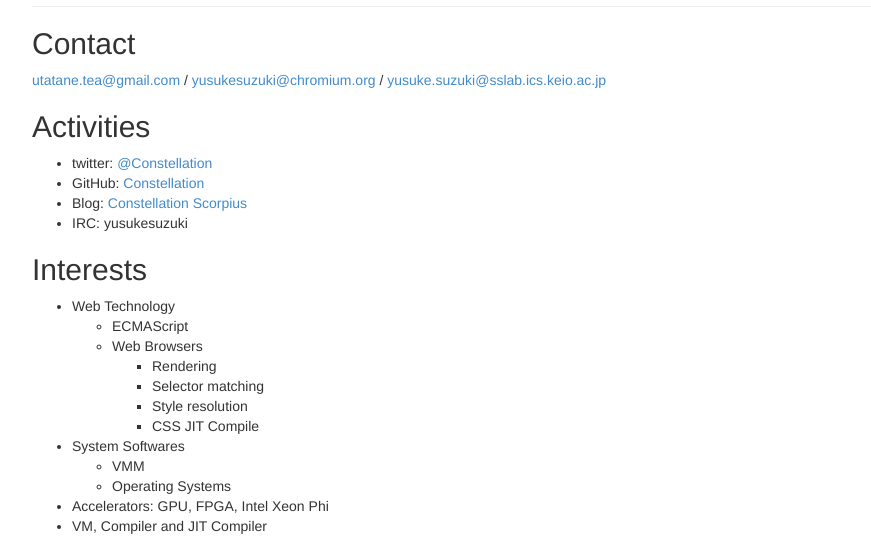
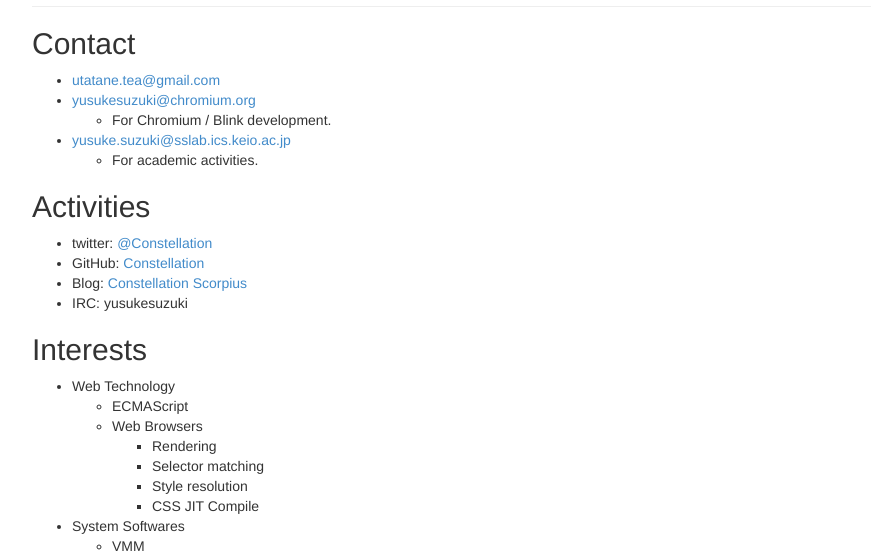
Before and after one commit to kailIII/constellation.github.io, a website: page index.html in a window 1280 px wide. Shown: the part 244-797 px from the top of the page, without its empty margins (38-909 px from the left). Drawn offline with Linux system fonts and the light colour scheme.

Commit message:
update contact

```diff
--- a/index.html
+++ b/index.html
@@ -71,7 +71,16 @@
         </div>
 
         <h2 id="contact">Contact</h2>
-        <p><a href="mailto:utatane.tea@gmail.com">utatane.tea@gmail.com</a> / <a href="mailto:yusukesuzuki@chromium.org">yusukesuzuki@chromium.org</a> / <a href="mailto:yusuke.suzuki@sslab.ics.keio.ac.jp">yusuke.suzuki@sslab.ics.keio.ac.jp</a></p>
+        <ul>
+            <li><a href="mailto:utatane.tea@gmail.com">utatane.tea@gmail.com</a>
+            </li>
+            <li><a href="mailto:yusukesuzuki@chromium.org">yusukesuzuki@chromium.org</a>
+            <ul><li>For Chromium / Blink development.</li></ul>
+            </li>
+            <li><a href="mailto:yusuke.suzuki@sslab.ics.keio.ac.jp">yusuke.suzuki@sslab.ics.keio.ac.jp</a>
+            <ul><li>For academic activities.</li></ul>
+            </li>
+        </ul>
 
         <h2 id="activities">Activities</h2>
         <ul>
```
